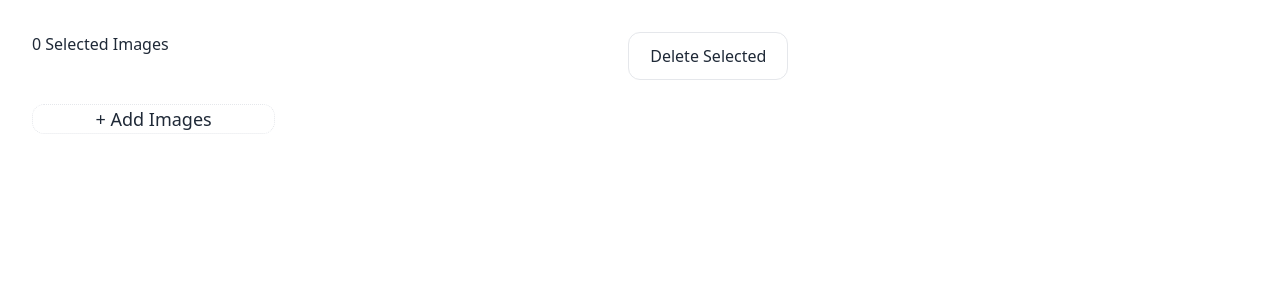
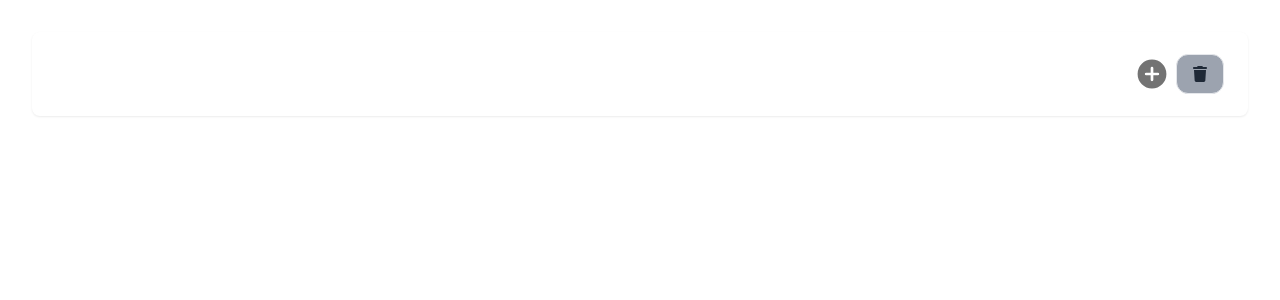
Before and after one commit to Zaman-R/Gallery-, a React (Vite) app: page / in a window 1280 px wide. Shown: the top 300 px of the page. Built offline with nearby package versions, Linux system fonts and the light colour scheme.

Commit message:
Almighty Push

```diff
--- a/package.json
+++ b/package.json
@@ -10,6 +10,9 @@
     "preview": "vite preview"
   },
   "dependencies": {
+    "@fortawesome/fontawesome-svg-core": "^6.4.2",
+    "@fortawesome/free-solid-svg-icons": "^6.4.2",
+    "@fortawesome/react-fontawesome": "^0.2.0",
     "localforage": "^1.10.0",
     "match-sorter": "^6.3.1",
     "react": "^18.2.0",
@@ -17,6 +20,7 @@
     "react-dnd": "^16.0.1",
     "react-dnd-html5-backend": "^16.0.1",
     "react-dom": "^18.2.0",
+    "react-icons": "^4.11.0",
     "react-router-dom": "^6.18.0",
     "sort-by": "^1.2.0"
   },
--- a/src/App.jsx
+++ b/src/App.jsx
@@ -1,6 +1,9 @@
 import { useState } from "react";
 import ImageGallery from "./components/ImageGallery";
-import ImageUploader from "./Components/ImageUploader";
+import { FontAwesomeIcon } from "@fortawesome/react-fontawesome";
+import {
+  faTrash,
+} from "@fortawesome/free-solid-svg-icons";
 
 const App = () => {
   const [selectedImages, setSelectedImages] = useState([]);
@@ -18,7 +21,7 @@ const App = () => {
     setSelectedImages((previousImages) => previousImages.concat(imagesArray));
 
     event.target.value = "";
-  }
+  };
 
   function deleteHandler() {
     const updatedImages = selectedImages.filter(
@@ -62,18 +65,60 @@ const App = () => {
 
   return (
     <div className="p-8">
-      <div className="flex justify-between">
-        <p>{selectedImageIndexes.length} Selected Images</p>
+      <nav
+        className="relative flex w-full items-center justify-between rounded-lg bg-white py-2 shadow-sm shadow-neutral-700/10 dark:bg-neutral-800 dark:shadow-black/30  lg:flex-wrap lg:justify-start"
+        data-te-navbar-ref
+      >
+        <div className="flex w-full  flex-wrap items-center justify-between px-6 ">
+
+
+          <div className="flex items-center  ">
+            <p className="font-bold text-white">
+              {selectedImageIndexes.length} Selected Images
+            </p>
+          </div>
+
+          <h1 className="text-center    text-5xl mb-2 mx-auto  font-bold text-white md:text-6xl xl:text-6xl ">
+            Gallery <br />
+          </h1>
+
+          <div className="my-1 flex items-center lg:my-0 ">
+            <label className="upload-btn font-bold  rounded-xl h-10 w-12 text-red flex justify-center items-center">
+              <svg
+                xmlns="http://www.w3.org/2000/svg"
+                viewBox="0 0 20 20"
+                fill="currentColor"
+                className="h-9 w-9 text-neutral-500 transition duration-200 hover:text-neutral-700 hover:ease-in-out focus:text-neutral-700 disabled:text-black/30 dark:text-neutral-200 dark:hover:text-neutral-300 dark:focus:text-neutral-300 [&.active]:text-black/90 dark:[&.active]:text-neutral-400 motion-reduce:transition-none cursor-pointer"
+              >
+                <path
+                  fillRule="evenodd"
+                  d="M10 18a8 8 0 100-16 8 8 0 000 16zm.75-11.25a.75.75 0 00-1.5 0v2.5h-2.5a.75.75 0 000 1.5h2.5v2.5a.75.75 0 001.5 0v-2.5h2.5a.75.75 0 000-1.5h-2.5v-2.5z"
+                  clipRule="evenodd"
+                />
+              </svg>
+              <input
+                type="file"
+                name="images"
+                onChange={onSelectFile}
+                multiple
+                accept="image/png image/jpeg image/webp"
+                className="hidden"
+              />
+            </label>
+
             <button
-          className={`upload-btn m-auto block border rounded-xl w-40 h-12 text-red ${
-            selectedImageIndexes.length > 0 ? "bg-gray-300" : "bg-red"
+              className={`upload-btn font-bold m-auto block border  rounded-xl w-12 h-10 text-red ${
+                selectedImageIndexes.length > 0 ? "bg-gray-200" : "bg-gray-400"
               }`}
               onClick={deleteHandler}
             >
-          Delete Selected
+             <FontAwesomeIcon icon={faTrash} />
             </button>
           </div>
+        </div>
+      </nav>
       <br />
+      <div className="flex">
         <ImageGallery
           selectedImages={selectedImages}
           selectedImageIndexes={selectedImageIndexes}
@@ -82,7 +127,7 @@ const App = () => {
           draggedImageIndex={draggedImageIndex}
           setDraggedImageIndex={setDraggedImageIndex}
         />
-      <ImageUploader onSelectFile={onSelectFile} />
+      </div>
     </div>
   );
 };
--- a/src/Components/ImageGallery.jsx
+++ b/src/Components/ImageGallery.jsx
@@ -8,8 +8,14 @@ const ImageGallery = ({ selectedImages, selectedImageIndexes, toggleImageSelecti
       return;
     }
 
-    if (e.target.type === "checkbox") {
+    if (e.target.type === "checkbox" || e.target.tagName === "INPUT") {
       toggleImageSelection(index);
+    } else {
+      // Handle the click on the image if not the checkbox
+      const checkbox = e.currentTarget.querySelector("input[type='checkbox']");
+      if (checkbox) {
+        toggleImageSelection(index);
+      }
     }
   }
 
--- a/src/Components/ImageUploader.jsx
+++ /dev/null
@@ -1,21 +0,0 @@
-
-const ImageUploader = ({ onSelectFile }) => {
-  return (
-    <div className="w-full sm:w-1/2 md:w-1/3 lg:w-1/4 xl:w-1/5">
-      <label className="flex flex-col justify-center items-center border border-dotted rounded-xl w-full h-full cursor-pointer text-lg">
-        + Add Images
-        <br />
-        <input
-          type="file"
-          name="images"
-          onChange={onSelectFile}
-          multiple
-          accept="image/png image/jpeg image/webp"
-          className="hidden"
-        />
-      </label>
-    </div>
-  );
-};
-
-export default ImageUploader;
```
Also changed, not shown: 1 other file (tests, documents, lock files or other folders). Lines whose indentation alone changed are shown as unchanged.
